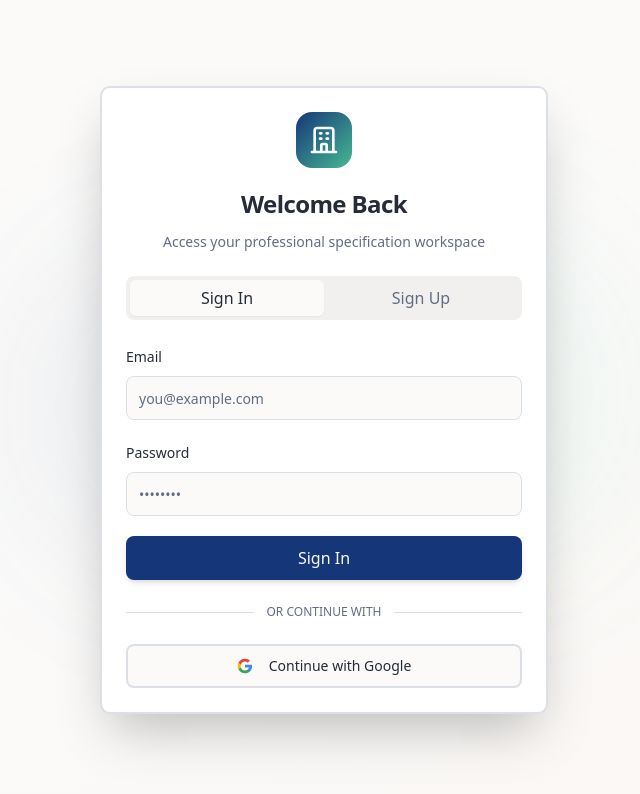
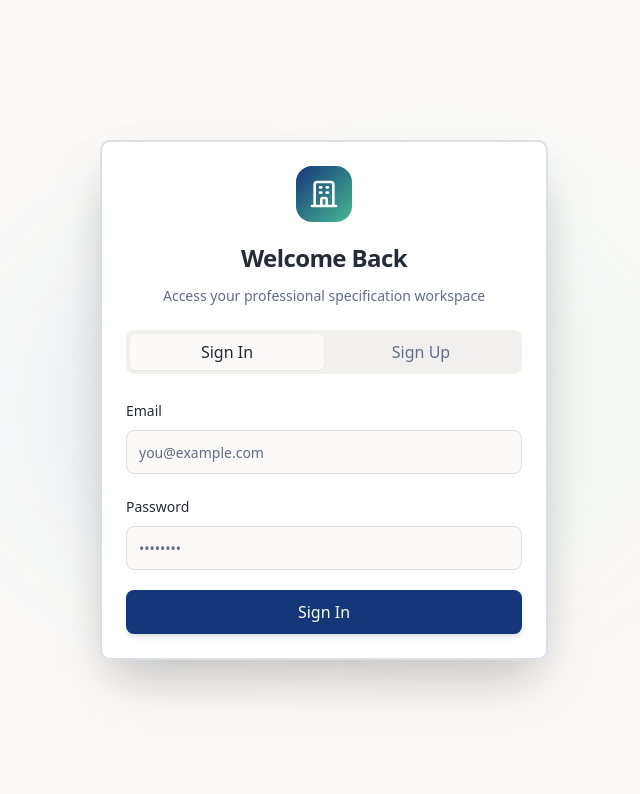
Before and after one commit to robota-x/specification-optimiser-hackaton, a React (Vite) app: page /auth in a window 1280 px wide. Shown: the top 794 px of the page, without its empty margins (316-956 px from the left). Built offline with nearby package versions, Linux system fonts and the light colour scheme; no server answers; the HTML template or start-up script is replaced by a standard one.

Commit message:
disable google

```diff
--- a/src/pages/Auth.tsx
+++ b/src/pages/Auth.tsx
@@ -84,27 +84,28 @@ const Auth = () => {
     }
   };
 
-  const handleGoogleSignIn = async () => {
-    setLoading(true);
+  // Google Sign-In - DISABLED (commented out)
+  // const handleGoogleSignIn = async () => {
+  //   setLoading(true);
 
-    try {
-      const { error } = await supabase.auth.signInWithOAuth({
-        provider: 'google',
-        options: {
-          redirectTo: `${window.location.origin}/dashboard`,
-        },
-      });
+  //   try {
+  //     const { error } = await supabase.auth.signInWithOAuth({
+  //       provider: 'google',
+  //       options: {
+  //         redirectTo: `${window.location.origin}/dashboard`,
+  //       },
+  //     });
 
-      if (error) throw error;
-    } catch (error: any) {
-      toast({
-        title: "Error",
-        description: error.message,
-        variant: "destructive",
-      });
-      setLoading(false);
-    }
-  };
+  //     if (error) throw error;
+  //   } catch (error: any) {
+  //     toast({
+  //       title: "Error",
+  //       description: error.message,
+  //       variant: "destructive",
+  //     });
+  //     setLoading(false);
+  //   }
+  // };
 
   return (
     <div className="min-h-screen flex items-center justify-center bg-gradient-to-br from-background via-background to-secondary/20 p-4">
@@ -164,7 +165,8 @@ const Auth = () => {
                   {loading ? "Signing in..." : "Sign In"}
                 </Button>
               </form>
-              <div className="relative my-6">
+              {/* Google Sign-In - DISABLED (commented out) */}
+              {/* <div className="relative my-6">
                 <div className="absolute inset-0 flex items-center">
                   <span className="w-full border-t border-border" />
                 </div>
@@ -200,7 +202,7 @@ const Auth = () => {
                   />
                 </svg>
                 Continue with Google
-              </Button>
+              </Button> */}
             </TabsContent>
             <TabsContent value="signup" className="mt-0">
               <form onSubmit={handleSignUp} className="space-y-5">
```
